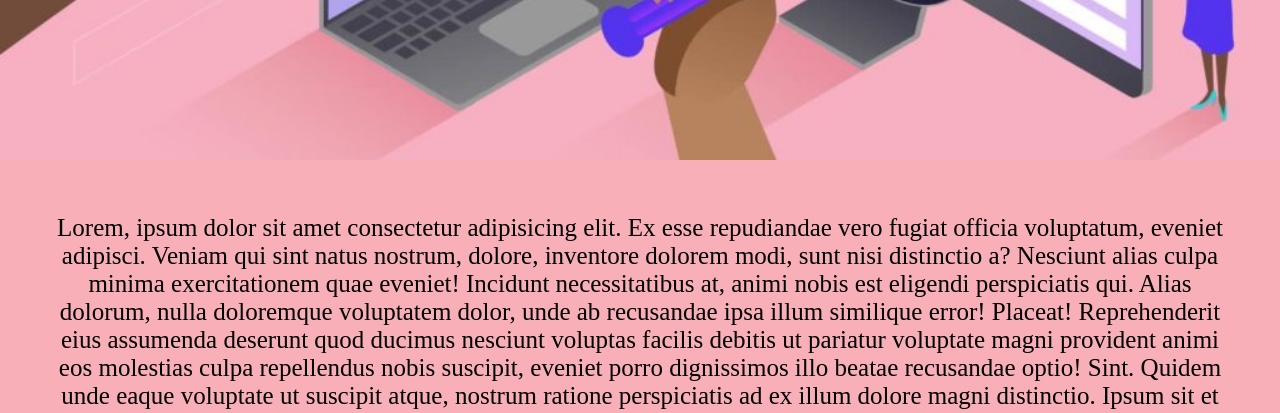
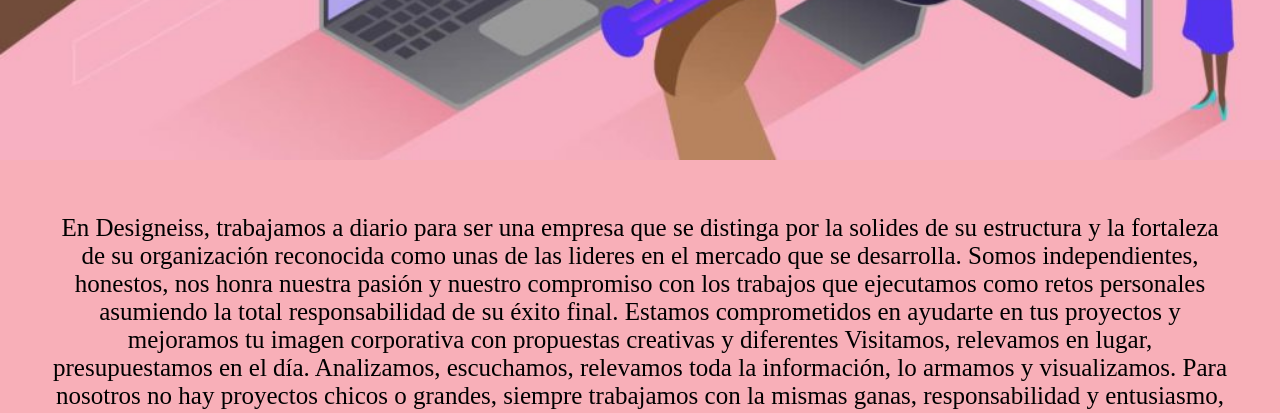
Before and after one commit to lolxx72/preEntrega2-heis, a plain HTML site: page index.html in a window 1280 px wide. Shown: the part 772-1185 px from the top of the page. Drawn offline with Linux system fonts and the light colour scheme; a web font is replaced by a local one.

Commit message:
incorpoto texto bienvenida

```diff
--- a/index.html
+++ b/index.html
@@ -8,10 +8,7 @@
     <title> Designeiss </title>
 </head>
 <body>
-    <!--Git init, activa la herramienta sobre la carpeta
-    Git Status,  muestra el estado de los archivos
-    Git add ., agrega todos los archivos al repo
-    Git add index.html - Git add all-->
+    <!-- Header -->
     <header>
         <div id="logo-header">
             <img class="logoheader" src="images/DH.png" alt="Designeiss">
@@ -32,11 +29,9 @@
             <img class="inicio-design" src="images/designeiss.jpg" alt="Introducción Designeiss">
         </div>
         <p class="text-desc">
-            Lorem, ipsum dolor sit amet consectetur adipisicing elit. Ex esse repudiandae vero fugiat officia voluptatum, eveniet adipisci. Veniam qui sint natus nostrum, dolore, inventore dolorem modi, sunt nisi distinctio a?
-            Nesciunt alias culpa minima exercitationem quae eveniet! Incidunt necessitatibus at, animi nobis est eligendi perspiciatis qui. Alias dolorum, nulla doloremque voluptatem dolor, unde ab recusandae ipsa illum similique error! Placeat!
-            Reprehenderit eius assumenda deserunt quod ducimus nesciunt voluptas facilis debitis ut pariatur voluptate magni provident animi eos molestias culpa repellendus nobis suscipit, eveniet porro dignissimos illo beatae recusandae optio! Sint.
-            Quidem unde eaque voluptate ut suscipit atque, nostrum ratione perspiciatis ad ex illum dolore magni distinctio. Ipsum sit et ipsa saepe, laudantium dicta. Repudiandae similique ad facilis itaque, architecto non!
-            Sint non quae sunt dolorum ea repellat, impedit repudiandae assumenda quisquam culpa, quidem libero. Eaque ea illo blanditiis eum perspiciatis necessitatibus dolores sapiente tempora. Corrupti iure quae quam cumque in?
+            En Designeiss, trabajamos a diario para ser una empresa que se distinga por la solides de su estructura y la fortaleza de su organización reconocida como unas de las lideres en el mercado que se desarrolla. Somos independientes, honestos, nos honra nuestra pasión y nuestro compromiso con los trabajos que ejecutamos como retos personales asumiendo la total responsabilidad de su éxito final.  Estamos comprometidos en ayudarte en tus proyectos y mejoramos tu imagen corporativa con propuestas creativas y diferentes
+            Visitamos, relevamos en lugar, presupuestamos en el día.
+            Analizamos, escuchamos, relevamos toda la información, lo armamos y visualizamos. Para nosotros no hay proyectos chicos o grandes, siempre trabajamos con la mismas ganas, responsabilidad y entusiasmo, hasta lograr la mejor propuesta.
         </p>
 
     </main>
```
